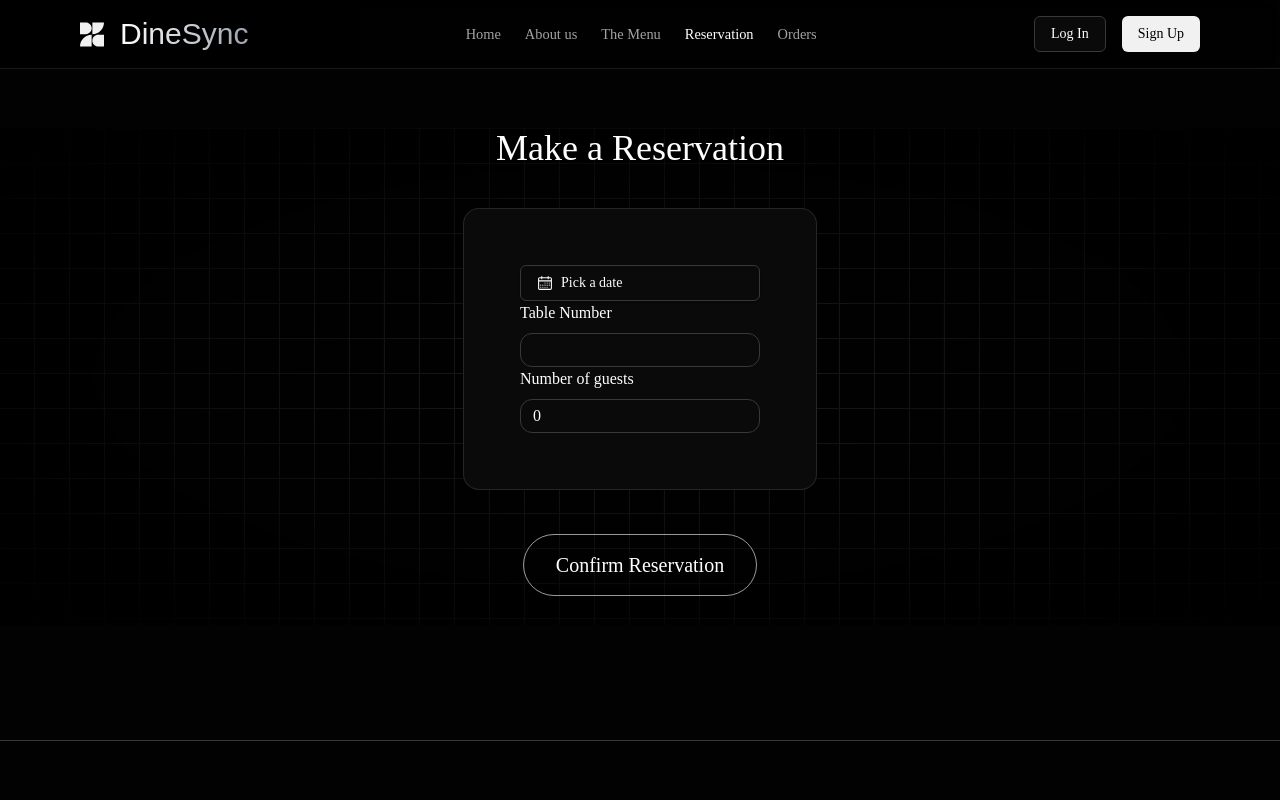
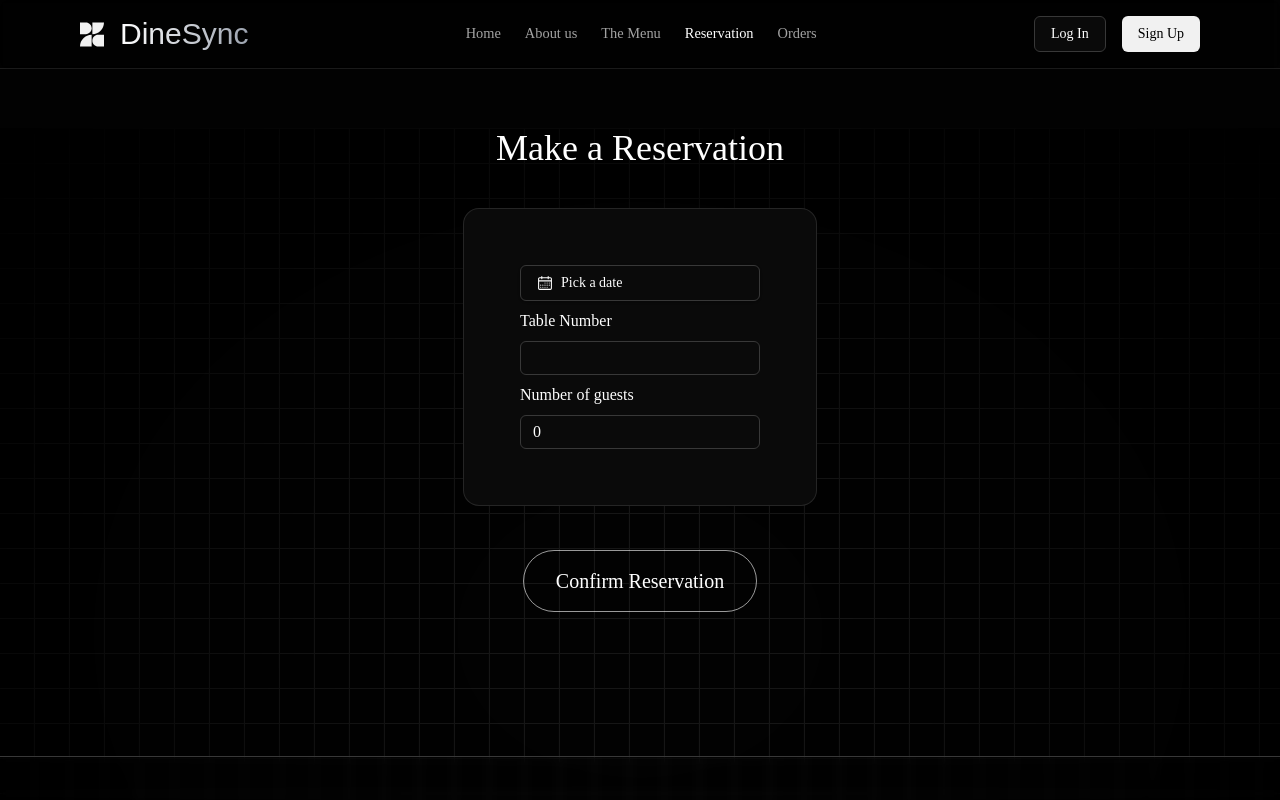
Before and after one commit to jsaugat/The-DINESYNC, a React (Vite) app in the folder client/: page /booking in a window 1280 px wide. Shown: the top 800 px of the page. Built offline with nearby package versions, Linux system fonts and the light colour scheme; a web font is replaced by a local one.

Commit message:
background grid from aceternity

```diff
--- a/client/index.html
+++ b/client/index.html
@@ -1,5 +1,5 @@
 <!doctype html>
-<html lang="en" >
+<html lang="en" class="dark">
   <head>
     <meta charset="UTF-8" />
     <link rel="icon" type="image/svg" href="./src/assets/Logo Icon.svg" />
@@ -14,8 +14,8 @@
     <link href="https://fonts.cdnfonts.com/css/neue-haas-grotesk-display-pro" rel="stylesheet">
 
   </head>
-  <body>
-    <div id="root" class="dark"></div>
+  <body >
+    <div id="root"></div>
     <script type="module" src="./src/main.jsx"></script>
   </body>
 </html>
--- a/client/src/App.jsx
+++ b/client/src/App.jsx
@@ -12,7 +12,7 @@ function App() {
   // const [isFooterHidden, setIsFooterHidden] = useState(false);
   return (
     <main className={`relative`}>
-      <div className="absolute h-1/2 w-full -z-20 dark:bg-grid-white/[0.08] bg-grid-black/[0.2] pointer-events-none">
+      <div className="absolute h-full w-full -z-20 dark:bg-grid-white/[0.08] bg-grid-black/[0.2] pointer-events-none">
         {/* VIGNETTE -----> */}
         <div className="absolute -z-10 pointer-events-none inset-0 flex items-center justify-center dark:bg-black bg-white [mask-image:radial-gradient(ellipse_at_center,transparent_20%,black)]"></div>
         {/* <----- VIGNETTE */}
--- a/client/src/Styles/App.scss
+++ b/client/src/Styles/App.scss
@@ -18,15 +18,17 @@ $google-blue: #9bbff4;
   border-radius: 10px; /* border radius for the thumb */
 }
 
+/* The default font size in most browsers is 16 pixels.
+This means the base font size becomes 10 pixels (62.5% of 16 pixels). */
+
 html {
-  /* The default font size in most browsers is 16 pixels.
-  This means the base font size becomes 10 pixels (62.5% of 16 pixels). */
   font-family: "Geist";
+  background-color: $rich-black;
 }
 body {
-  background-color: $rich-black;
   color: white;
-  // font-size: 1.5rem;
+  height: 100vh;
+  background-color: transparent;
 }
 #root {
   margin: 0 auto;
--- a/client/src/components/BookingForm.jsx
+++ b/client/src/components/BookingForm.jsx
@@ -15,7 +15,7 @@ function BookingForm() {
 
   // styles
   const boxStyles =
-    "px-3 py-1 rounded-xl bg-transparent border border-onyx w-full w-[30rem]";
+    "px-3 py-1 rounded-md bg-transparent border border-onyx w-full w-[30rem]";
   const labelStyles = "ml-0";
   const inputStyles = "";
 
@@ -24,14 +24,15 @@ function BookingForm() {
       className="flex flex-col justify-start bg-cardBlack border border-onyx/60 rounded-2xl w-fit px-14 py-14"
       onSubmit={(e) => e.preventDefault()}
     >
+      {/* The Date Picker */}
       <DatePicker />
       {/* Table ID */}
-      <div className="w-full text-left space-y-2 flex flex-col">
+      <div className="w-full text-left space-y-2 flex flex-col mt-2">
         <label>Table Number</label>
         <input type="number" className={`${boxStyles} ${inputStyles}`} />
       </div>
       {/* Number of guests */}
-      <div className="w-full text-left space-y-2 flex flex-col">
+      <div className="w-full text-left space-y-2 flex flex-col mt-2">
         <label htmlFor="guests" className={`${labelStyles}`}>
           Number of guests
         </label>
--- a/client/src/components/Footer/Footer.jsx
+++ b/client/src/components/Footer/Footer.jsx
@@ -12,7 +12,7 @@ function Footer() {
   }
   return (
     <div className="mt-[4rem] text-left">
-      <div className="border border-y-onyx border-x-0 h-[20.5rem] px-[10.4rem] py-[6.4rem] flex justify-between items-start">
+      <div className="border border-y-onyx border-x-0 h-[20.5rem] px-[10.4rem] py-[6.4rem] flex justify-between items-start backdrop-blur-sm">
         {/* Logo */}
         <NavLink
           to="/"
--- a/client/src/components/Header/NavBar.jsx
+++ b/client/src/components/Header/NavBar.jsx
@@ -10,7 +10,7 @@ const NavBar = () => {
   const dispatch = useDispatch();
 
   return (
-    <nav className="fixed z-50 w-full top-0 nav-menu flex px-[5rem] justify-between items-center py-[1rem] border-b border-white/10 bg-gradient-to-r from-black/70 to-transparent backdrop-blur-md text-base">
+    <nav className="fixed z-[1000] w-full top-0 nav-menu flex px-[5rem] justify-between items-center py-[1rem] border-b border-white/10 bg-gradient-to-r from-black/40 to-transparent backdrop-blur-sm">
       {/* logo */}
       <Logo />
       {/* menu */}
--- a/client/src/main.jsx
+++ b/client/src/main.jsx
@@ -51,3 +51,5 @@ ReactDOM.createRoot(document.getElementById("root")).render(
     </Provider>
   </React.StrictMode>
 );
+
+// document.documentElement.classList.add('dark:bg-grid-white/[0.08]', 'bg-grid-black/[0.2]');
--- a/client/tailwind.config.js
+++ b/client/tailwind.config.js
@@ -12,7 +12,8 @@ module.exports = {
     "./pages/**/*.{js,jsx}",
     "./components/**/*.{js,jsx}",
     "./app/**/*.{js,jsx}",
-    "./src/**/*.{js,jsx}",
+    "./src/**/*.{js,jsx,}",
+    // "./.{html}",
   ],
   darkMode: "selector",
   darkMode: "class",
```
